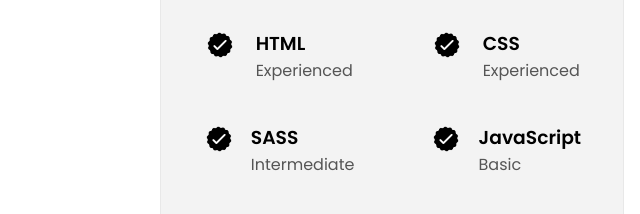
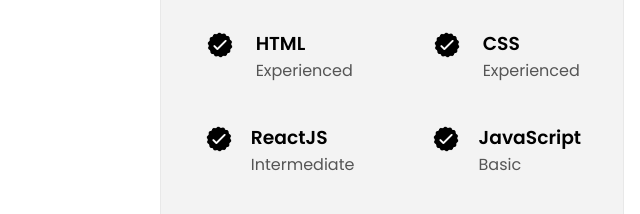
Before and after one commit to alzahrareyhan/portofolio-reyhannanditaalzahra, a plain HTML site: page index.html in a window 1280 px wide. Shown: the part 1895-2109 px from the top of the page, 0-640 px from the left. Drawn offline with Linux system fonts and the light colour scheme.

Commit message:
index.html

```diff
--- a/index.html
+++ b/index.html
@@ -156,7 +156,7 @@ applications, artificial intelligence.
                   class="icon"
                 />
                 <div>
-                  <h3>SASS</h3>
+                  <h3>ReactJS</h3>
                   <p>Intermediate</p>
                 </div>
               </article>
```
